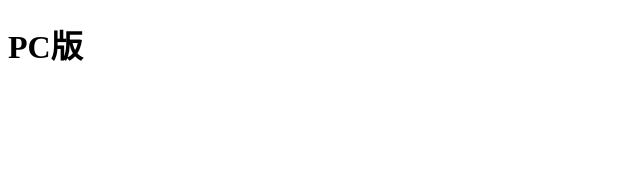
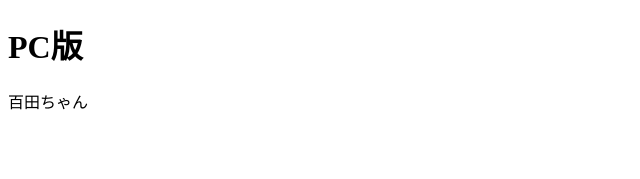
Before and after one commit to chikinaN/camFesOmiya2023, a Next.js app: page /PC in a window 1280 px wide. Shown: the top 179 px of the page, without its empty margins (0-640 px from the left). Built offline with nearby package versions, Linux system fonts and the light colour scheme.

Commit message:
百田ちゃんって書いたyo

```diff
--- a/src/pages/PC/index.jsx
+++ b/src/pages/PC/index.jsx
@@ -2,6 +2,7 @@ const PCComponent = () => {
   return (
     <div>
       <h1>PC版</h1>
+      <div>百田ちゃん</div>
     </div>
   );
 };
```
